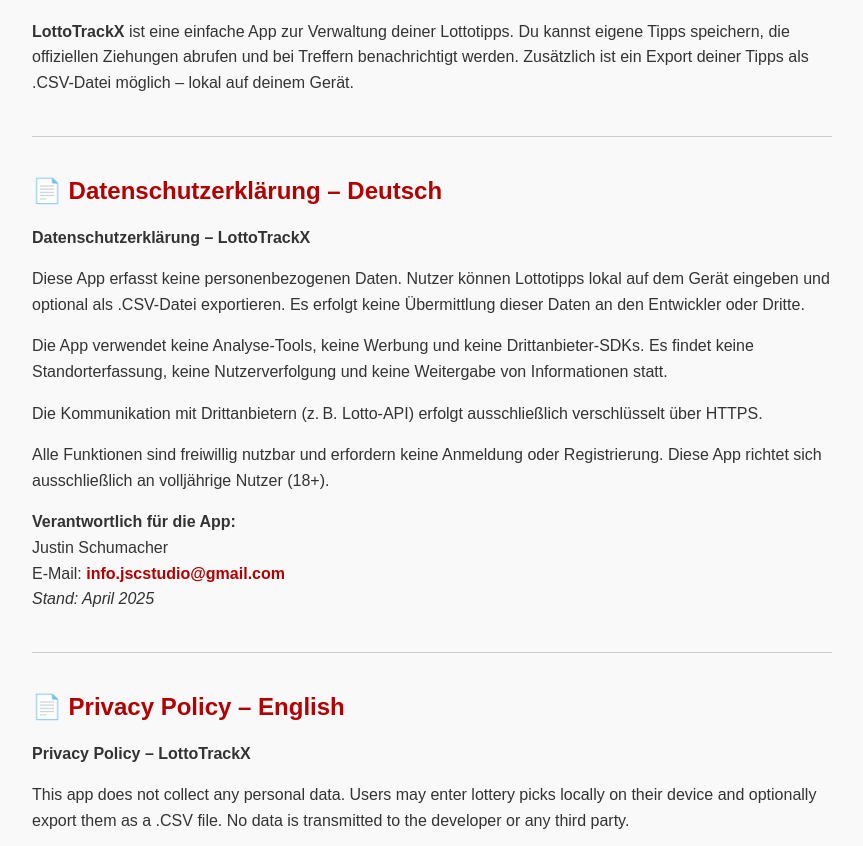
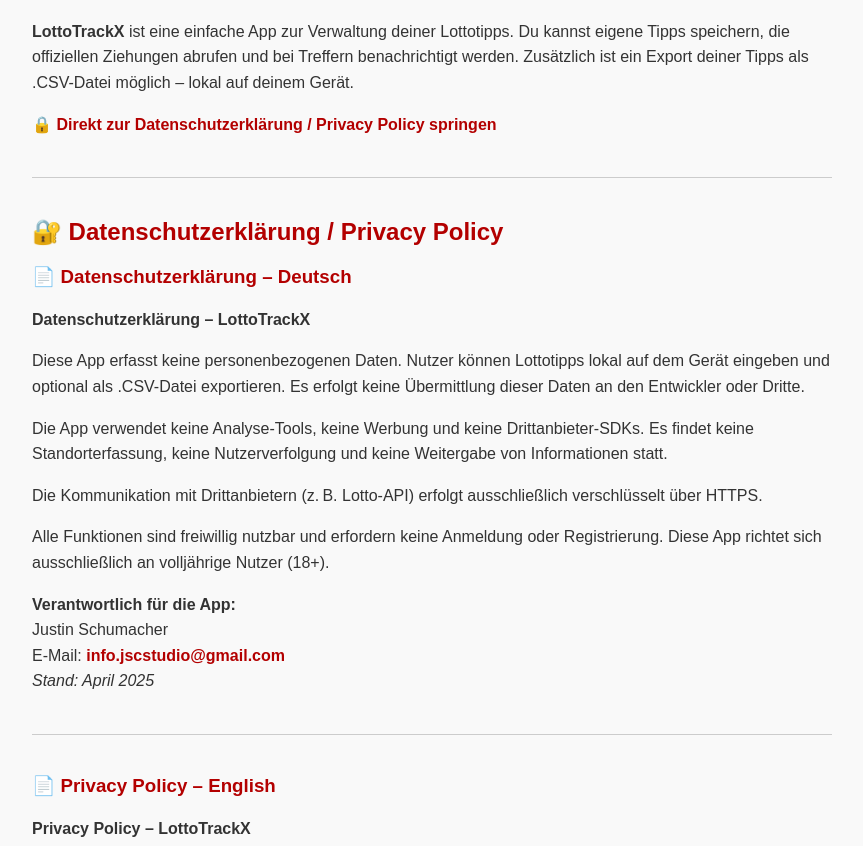
Before and after one commit to JSC-Studio/jsc-projects, a plain HTML site: page lottotrackx.html in a window 1280 px wide. Shown: the part 82-928 px from the top of the page, without its empty margins (208-1071 px from the left). Drawn offline with Linux system fonts and the light colour scheme.

Commit message:
Update lottotrackx.html

```diff
--- a/lottotrackx.html
+++ b/lottotrackx.html
@@ -13,7 +13,7 @@
       margin: auto;
     }
 
-    h1, h2 {
+    h1, h2, h3 {
       color: #b30000;
     }
 
@@ -51,9 +51,15 @@
     Zusätzlich ist ein Export deiner Tipps als .CSV-Datei möglich – lokal auf deinem Gerät.
   </p>
 
+  <p>
+    🔒 <a href="#datenschutz">Direkt zur Datenschutzerklärung / Privacy Policy springen</a>
+  </p>
+
   <hr>
 
-  <h2>📄 Datenschutzerklärung – Deutsch</h2>
+  <h2 id="datenschutz">🔐 Datenschutzerklärung / Privacy Policy</h2>
+
+  <h3 id="datenschutzerklarung">📄 Datenschutzerklärung – Deutsch</h3>
 
   <p><strong>Datenschutzerklärung – LottoTrackX</strong></p>
 
@@ -85,7 +91,7 @@
 
   <hr>
 
-  <h2>📄 Privacy Policy – English</h2>
+  <h3 id="privacy">📄 Privacy Policy – English</h3>
 
   <p><strong>Privacy Policy – LottoTrackX</strong></p>
 
```
